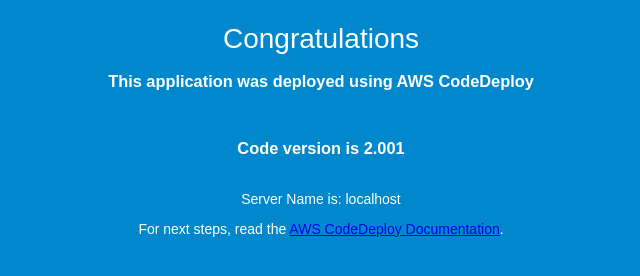
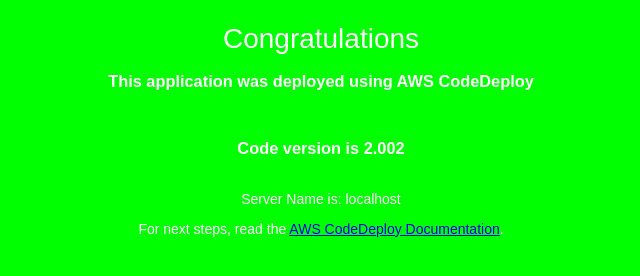
Before and after one commit to mytestcodedeploy/websitedemo, a plain HTML site: page index.html in a window 1280 px wide. Shown: the whole page, without its empty margins (319-959 px from the left). Drawn offline with Linux system fonts and the light colour scheme.

Commit message:
updated to revision 2.002

```diff
--- a/index.html
+++ b/index.html
@@ -6,7 +6,7 @@
   <style>
     body {
       color: #ffffff;
-      background-color: #0188cc;
+      background-color: #00FF00;
       font-family: Arial, sans-serif;
       font-size: 14px;
     }
@@ -28,7 +28,7 @@
   <div align="center">
     <h2>Congratulations</h2>
     <h3>This application was deployed using AWS CodeDeploy</h3><br>
-    <h3>Code version is 2.001</h3><br>
+    <h3>Code version is 2.002</h3><br>
 
 <script language="javascript">
   var hostname = location.host;
```
